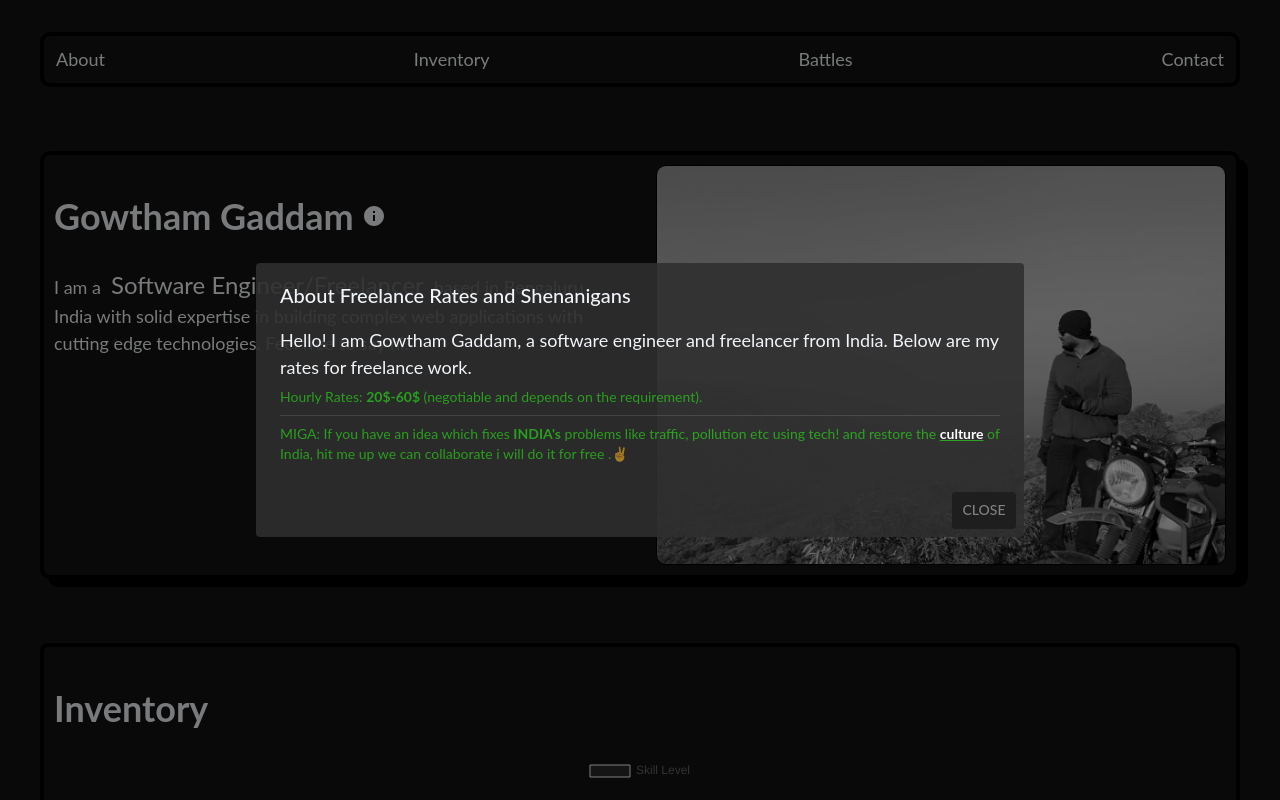
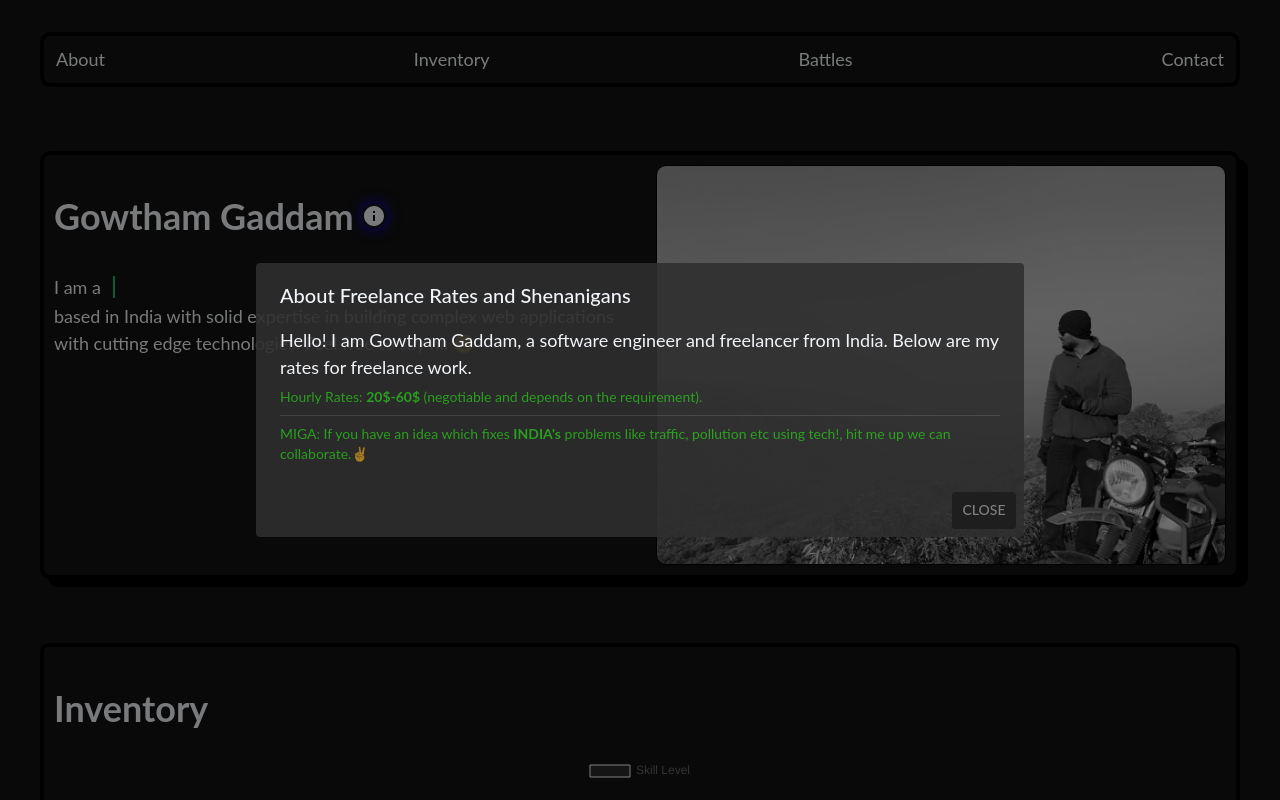
Before and after one commit to gautamgaddam/gowtham-portfolio, a Next.js app: page / in a window 1280 px wide. Both pictures are taken after a click on the icon 373 px from the left and 216 px from the top of the page. Shown: the top 800 px of the page. Built offline with nearby package versions, Linux system fonts and the light colour scheme.

Commit message:
FIX | about animations and location added

```diff
--- a/pages/about.js
+++ b/pages/about.js
@@ -7,11 +7,12 @@ import {
   Button,
   Typography,
   Divider,
+  Tooltip,
 } from "@mui/material";
 import styles from "../styles/about.module.css";
 import { useEffect, useRef, useState } from "react";
 import InfoIcon from "@mui/icons-material/Info";
-
+import PlaceIcon from "@mui/icons-material/Place";
 const About = () => {
   const divRef = useRef(null);
   const [position, setPosition] = useState(0);
@@ -43,7 +44,49 @@ const About = () => {
   const closeInformation = () => {
     setOpenDialog(false); // Close the dialog
   };
-  // Location link https://maps.app.goo.gl/aXt7ww2zR8ReSLkg7
+
+  // Typing Animation Logic
+  useEffect(() => {
+    const element = document.getElementById("about_animated");
+    const texts = [
+      "Software Engineer 💻",
+      "Freelancer 🌍",
+      "Superjock 🏋️‍♂️",
+      "Environmentalist 🌱",
+    ];
+    let index = 0;
+    let charIndex = 0;
+    let isDeleting = false;
+
+    const type = () => {
+      if (!element) return;
+      const currentText = texts[index];
+      element.innerHTML = `${currentText.slice(
+        0,
+        charIndex
+      )}<span class="cursor">|</span>`;
+
+      // const currentText = texts[index];
+      // element.textContent = currentText.slice(0, charIndex);
+
+      if (!isDeleting && charIndex < currentText.length) {
+        charIndex++;
+        setTimeout(type, 50);
+      } else if (isDeleting && charIndex > 0) {
+        charIndex--;
+        setTimeout(type, 100);
+      } else {
+        isDeleting = !isDeleting;
+        if (!isDeleting) {
+          index = (index + 1) % texts.length;
+        }
+        setTimeout(type, 1000);
+      }
+    };
+
+    type();
+  }, []);
+
   return (
     <Box className={styles.about} id="about">
       <Box className={styles.aboutContent}>
@@ -53,6 +96,7 @@ const About = () => {
               Gowtham Gaddam
               <InfoIcon
                 onClick={openInformation}
+                className={styles.infoIcon}
                 style={{ cursor: "pointer", marginLeft: "8px" }}
               />
             </h1>
@@ -61,14 +105,24 @@ const About = () => {
           <p>
             I am a
             <span className={styles.aboutTitle}>
-              Software Engineer/Freelancer
+              <span id="about_animated"></span>
             </span>
-            based in Bengaluru, India with solid expertise in building complex
-            web applications with cutting edge technologies. Feel free to say
-            hi.
+            <br />
+            based in India with solid expertise in building complex web
+            applications with cutting edge technologies. Feel free to say hi. 😊
           </p>
         </Box>
-        <Box className={styles.aboutContentPicture}></Box>
+        <Box className={styles.aboutContentPicture}>
+          <a
+            href="https://www.google.com/maps/place/Inam+Dattathreya+Peeta,+Karnataka/@13.416025,75.745685,14z/data=!3m1!4b1!4m6!3m5!1s0x3bbadf33ca5f7193:0x96e0bf36243f180!8m2!3d13.4171769!4d75.7429636!16s%2Fg%2F11vj7j0q0?entry=ttu&g_ep=EgoyMDI0MTEyNC4xIKXMDSoASAFQAw%3D%3D"
+            target="_blank"
+            rel="noopener noreferrer"
+          >
+            <span className={styles.aboutPlaceIcon}>
+              <PlaceIcon />
+            </span>
+          </a>
+        </Box>
       </Box>
 
       {/* Dialog Component */}
@@ -100,9 +154,6 @@ const About = () => {
             Hourly Rates: <strong>20$-60$ </strong>(negotiable and depends on
             the requirement).
           </Typography>
-          {/* <Typography variant="body2" color="textSecondary">
-            Monthly Rates: 2,25,000/- INR
-          </Typography> */}
           <Divider className={styles.aboutFreelanceRates} />
           <Typography
             variant="body2"
@@ -110,7 +161,8 @@ const About = () => {
             className={styles.aboutRatesText}
           >
             MIGA: If you have an idea which fixes <strong>INDIA's</strong>{" "}
-            problems like traffic, pollution etc using tech! and restore the{" "}
+            problems like traffic, pollution etc using tech!
+            {/* and restore the{" "}
             <strong>
               <u>
                 {" "}
@@ -119,7 +171,8 @@ const About = () => {
                 </a>
               </u>
             </strong>{" "}
-            of India, hit me up we can collaborate i will do it for free .✌️
+            of India */}
+            , hit me up we can collaborate.✌️
           </Typography>
         </DialogContent>
         <DialogActions>
--- a/styles/about.module.css
+++ b/styles/about.module.css
@@ -9,6 +9,7 @@
 .aboutTitle {
   margin: 0 10px;
   font-size: 1.5rem;
+  color: #00e676;
 }
 
 .aboutContent {
@@ -20,6 +21,13 @@
 .aboutContentText {
   width: 50%;
 }
+.infoIcon {
+  border-radius: 50%;
+  border: none;
+  border-width: 0px;
+  animation: glow 1.5s infinite alternate;
+}
+
 .aboutContentPicture {
   height: 400px;
   border: 1px solid #000;
@@ -30,10 +38,24 @@
   filter: grayscale(100%);
   transition-timing-function: ease-in-out;
   transition-timing-function: cubic-bezier(0.42, 0, 0.58, 1);
+  position: relative;
 }
 .aboutContentPicture:hover {
   filter: grayscale(0%);
 }
+.aboutContentPicture:hover .aboutPlaceIcon {
+  display: block;
+  animation: easeInOut 0.5s forwards;
+}
+.aboutPlaceIcon {
+  color: #50463e;
+  cursor: pointer;
+  display: none;
+  position: absolute;
+  top: 55%;
+  left: 25%;
+}
+
 .skills {
   padding: 10px;
   border-radius: 10px;
@@ -103,6 +125,49 @@
   border: 2px solid #fff;
   color: rgb(128 129 131) !important;
 }
+.cursor {
+  display: inline-block;
+  width: 1px;
+  background-color: #ffffff; /* Adjust for your theme */
+  animation: blink 0.7s infinite;
+}
+
+@keyframes blink {
+  0%,
+  50% {
+    opacity: 1;
+  }
+  51%,
+  100% {
+    opacity: 0;
+  }
+}
+@keyframes glow {
+  0% {
+    box-shadow: 0 0 15px red;
+  }
+
+  33% {
+    box-shadow: 0 0 15px rgb(0, 4, 255);
+  }
+
+  66% {
+    box-shadow: 0 0 15px red;
+  }
+  100% {
+    box-shadow: 0 0 15px rgb(0, 4, 255);
+  }
+}
+@keyframes easeInOut {
+  0% {
+    opacity: 0;
+    transform: scale(0.5);
+  }
+  100% {
+    opacity: 1;
+    transform: scale(1);
+  }
+}
 @media only screen and (max-width: 768px) {
   .aboutContent {
     flex-direction: column-reverse;
```
